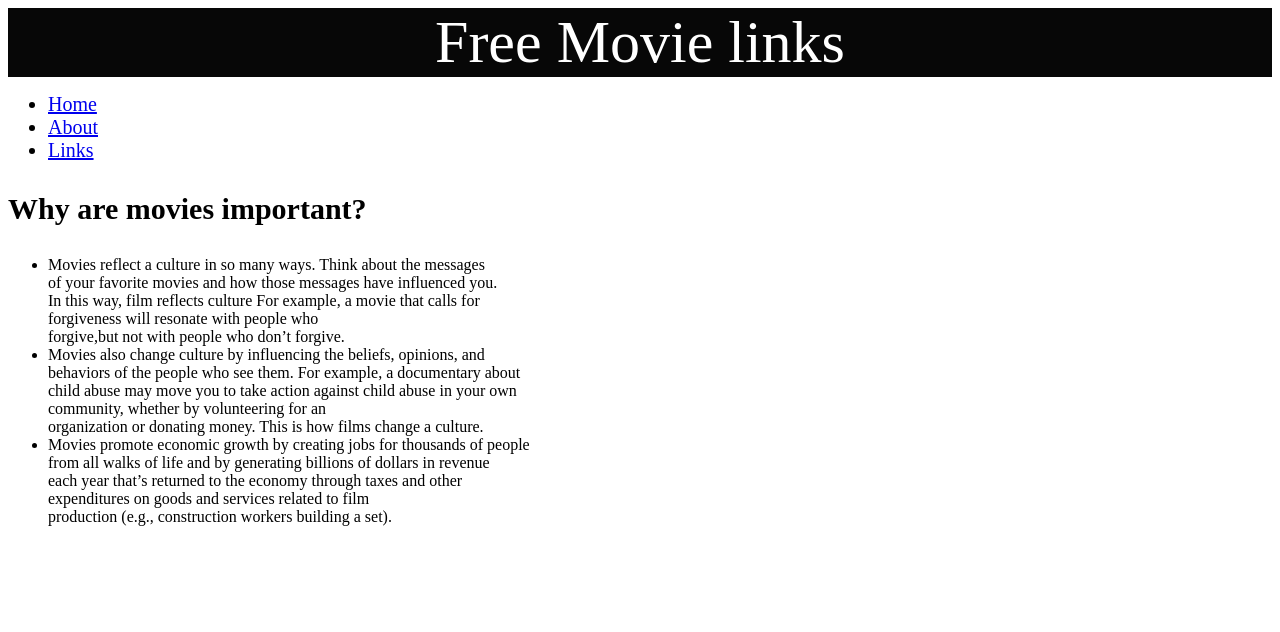
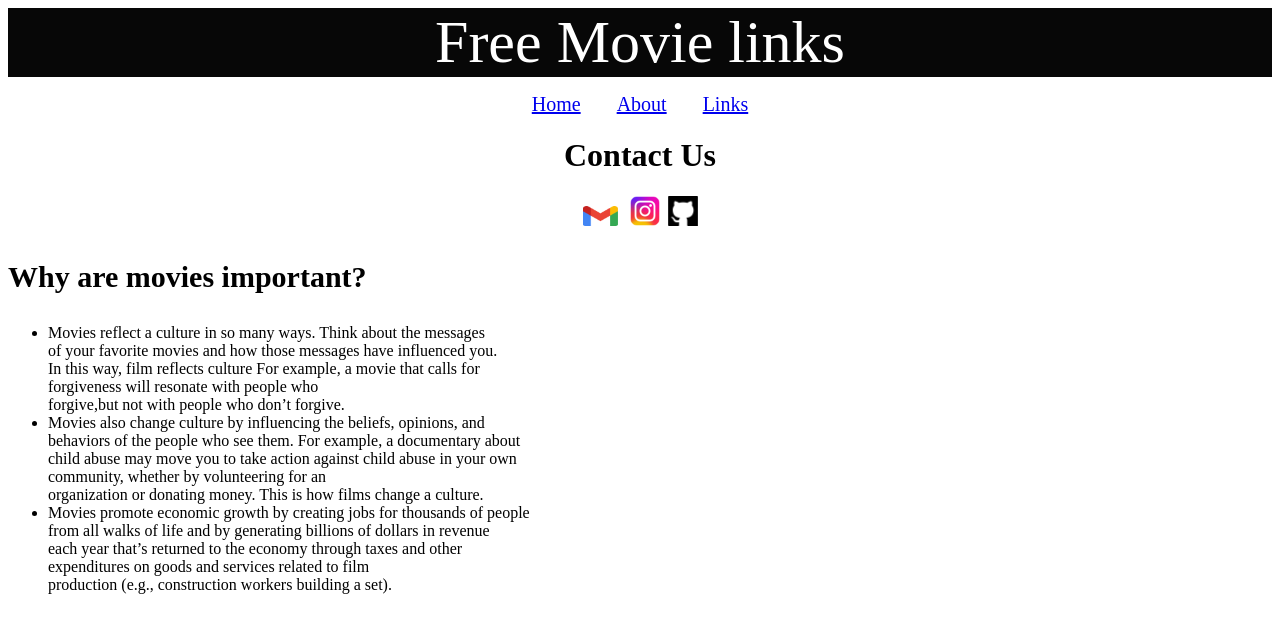
Before and after one commit to MohammadHasnain/Webpage, a plain HTML site: page docs/index.html in a window 1280 px wide. Drawn offline with Linux system fonts and the light colour scheme.

Commit message:
webpage alomost done

```diff
--- a/docs/index.html
+++ b/docs/index.html
@@ -20,14 +20,30 @@ font-size: 60px
 }
 </style>
 <body>
+
     <header style="color:white" >Free Movie links</header>
-    <nav>
-    <ul>
-        <li style="font-size: 20px;"><a href="./index.html">Home</a></li>
-        <li style="font-size: 20px;"><a href="./about.html">About</a></li>
-        <li style="font-size: 20px;"><a href="./sites.html">Links</a></li>
-    </ul>
-    </nav>
+
+<p style="text-align: center;">
+
+    <a href="./index.html" style="font-size: 20px;">Home</a>
+    &nbsp; &nbsp; &nbsp; &nbsp; <a href="./about.html" style="font-size: 20px;">About</a>
+    &nbsp; &nbsp; &nbsp; &nbsp; <a href="./sites.html" style="font-size: 20px;">Links</a>
+
+</p>
+
+
+                   <h1 style="text-align:center ;">Contact Us</h1>
+
+    <p style="text-align: center;">
+
+        <a href="Mailto:amjadmhasnain@gmail.com"><img src="gmail.png" alt="" width="35" height="20" ></a>
+        &nbsp; <a href="https://www.instagram.com/firdousyy/"> <img src="insta.png" alt="" width="30" height="30"></a>
+        &nbsp;<a href="https://github.com/MohammadHasnain"><img src="github.png" alt="" width="30" height="30"></a>
+
+    </p>
+
+
+
 
 <p style="font-size:30px;"> <strong> Why are movies important?</strong> </p>
 <ul>
@@ -41,6 +57,5 @@ font-size: 60px
 
 
 
-
 </body>
 </html>
```
Also changed, not shown: docs/about.html (+10 -8 lines), docs/sites.html (+16 -7 lines), docs/github.png (added), docs/gmail.png (added), docs/insta.png (added), docs/movie.jpg (added).
